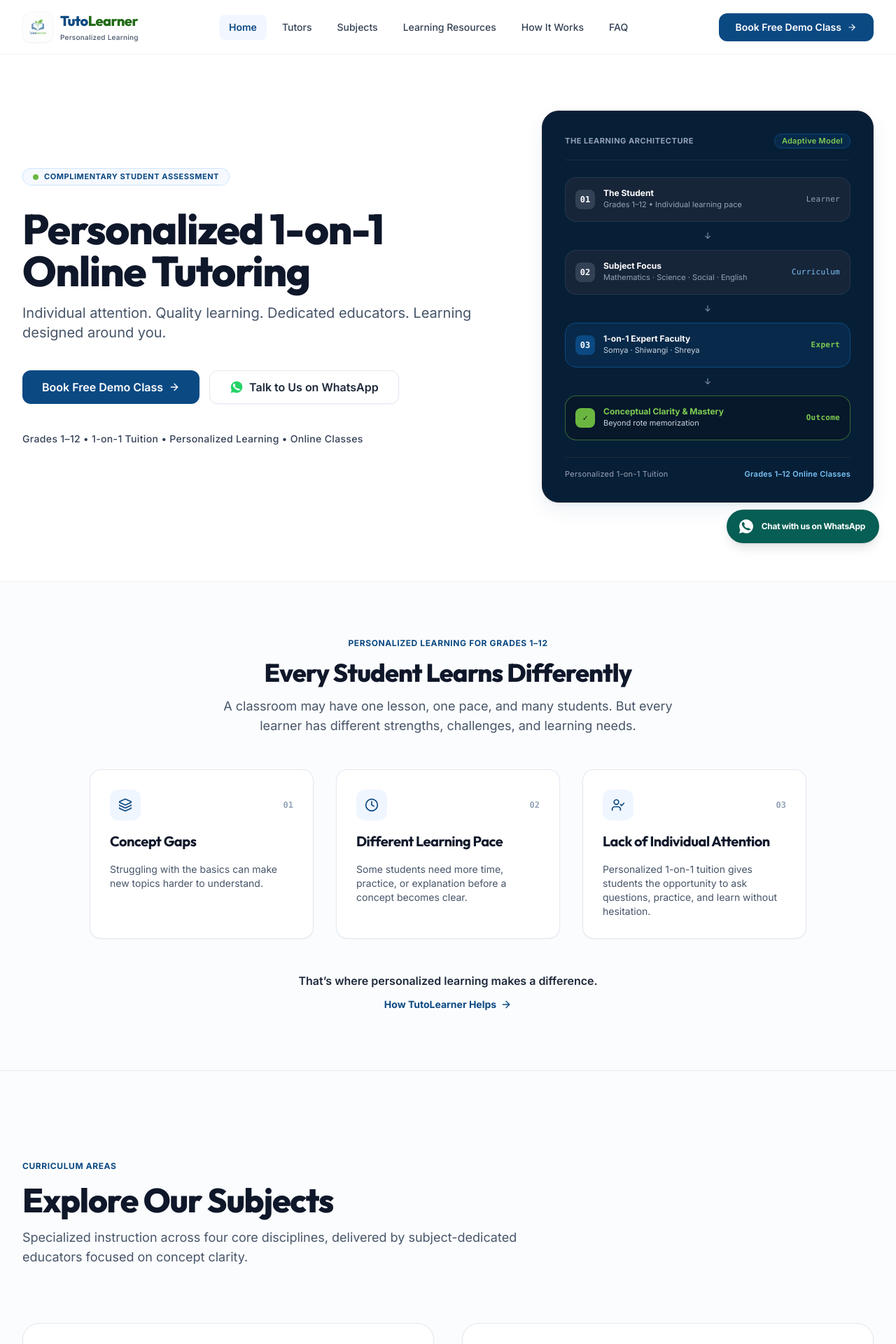
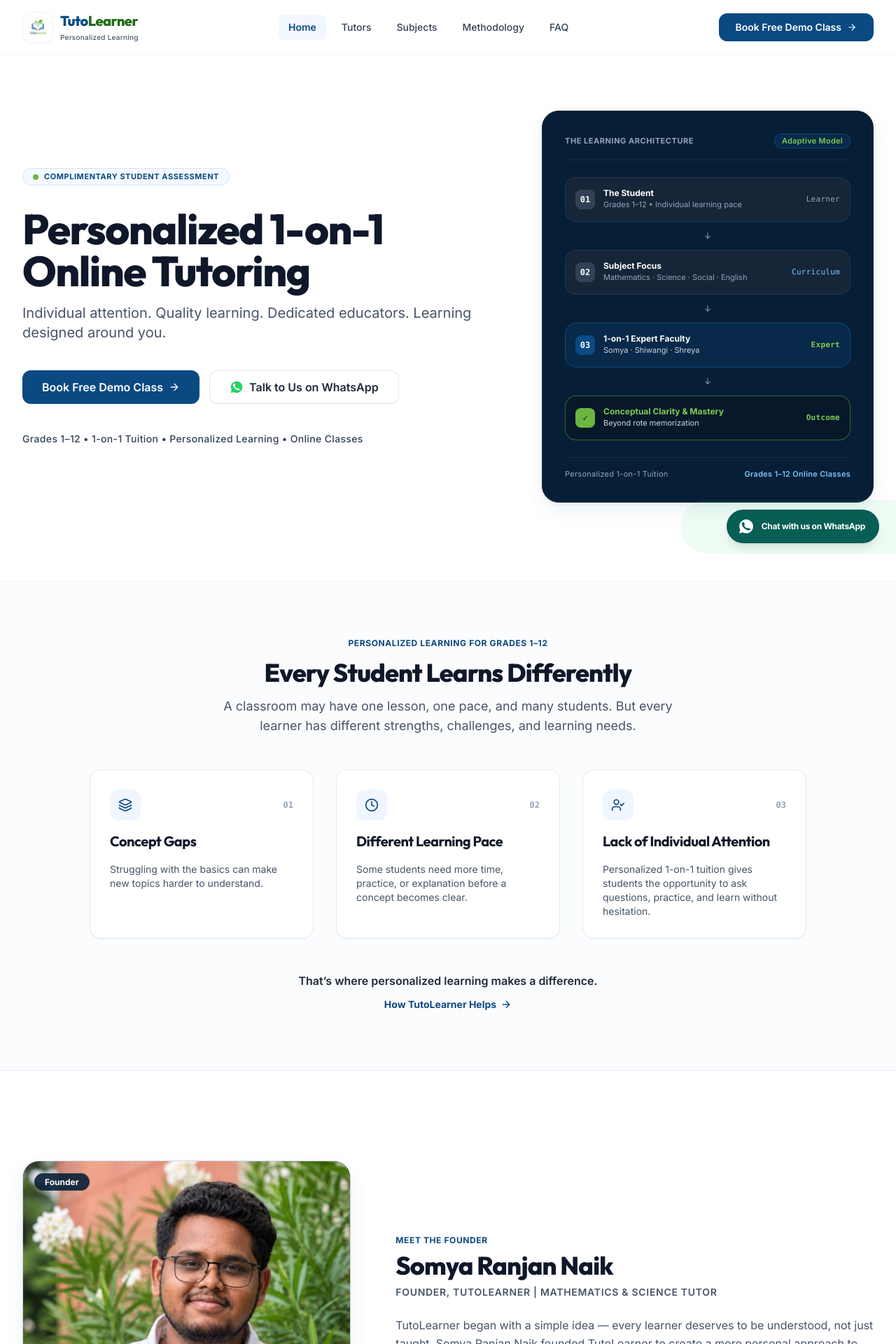
Before and after one commit to somyaranjan06/Tutolearner, a Next.js app: page / in a window 1280 px wide. Shown: the top 1920 px of the page at 70% size. Built offline with nearby package versions, Linux system fonts and the light colour scheme.

Commit message:
feat(homepage): streamline homepage to core introduction and conversion sections

```diff
--- a/src/app/page.tsx
+++ b/src/app/page.tsx
@@ -2,15 +2,9 @@
 import type { Metadata } from "next";
 import { Hero } from "@/components/home/Hero";
 import { ParentMessaging } from "@/components/home/ParentMessaging";
-import { SubjectExplorer } from "@/components/home/SubjectExplorer";
-import { TutorsSection } from "@/components/home/TutorsSection";
-import { LearningProcess } from "@/components/home/LearningProcess";
-import { FAQSection } from "@/components/home/FAQSection";
 import { AboutFounder } from "@/components/home/AboutFounder";
 import { FinalCTA } from "@/components/home/FinalCTA";
-import { JsonLd, generateFaqSchema } from "@/components/seo/JsonLd";
 import { siteConfig, getCanonicalUrl } from "@/data/siteConfig";
-import { faqs } from "@/data/faqs";
 
 export const metadata: Metadata = {
   title: "TutoLearner | Personalized 1-on-1 Online Tutoring",
@@ -38,39 +32,19 @@
 };
 
 export default function HomePage() {
-  const faqSchema = generateFaqSchema(faqs);
-
   return (
     <div className="flex flex-col min-h-screen">
-      {/* FAQPage Structured Data */}
-      <JsonLd data={faqSchema} />
-
       {/* 1. Hero Section */}
       <Hero />
 
       {/* 2. Parent-Focused Messaging Section (Every Student Learns Differently) */}
       <ParentMessaging />
 
-      {/* Below-the-fold sections with deferred layout computation for sub-second Hero LCP */}
-      <div className="content-auto">
-        {/* 3. Subject Explorer */}
-        <SubjectExplorer />
+      {/* 3. Founder / Trust Section (Somya Ranjan Naik) */}
+      <AboutFounder />
 
-        {/* 5. Tutors Section */}
-        <TutorsSection />
-
-        {/* 6. How TutoLearner Works (4-Step Process) */}
-        <LearningProcess />
-
-        {/* 7. FAQ Section */}
-        <FAQSection />
-
-        {/* 10. About the Founder (Somya Ranjan Naik) */}
-        <AboutFounder />
-
-        {/* 11. Final CTA */}
-        <FinalCTA />
-      </div>
+      {/* 4. Final CTA */}
+      <FinalCTA />
     </div>
   );
 }
--- a/src/components/home/ParentMessaging.tsx
+++ b/src/components/home/ParentMessaging.tsx
@@ -88,7 +88,7 @@
           </p>
           <div>
             <Link
-              href="/#how-it-works"
+              href="/methodology"
               className="inline-flex items-center gap-1.5 text-xs sm:text-sm font-bold text-[#0B4982] hover:text-[#083A68] underline-offset-4 hover:underline transition-colors py-1"
             >
               <span>How TutoLearner Helps</span>
--- a/src/data/navigation.ts
+++ b/src/data/navigation.ts
@@ -16,18 +16,13 @@
     description: "Mathematics, Science, Social Science & English",
   },
   {
-    label: "Learning Resources",
-    href: "/#resources",
-    description: "Concept notes, visual breakdowns & practice sheets",
-  },
-  {
-    label: "How It Works",
-    href: "/#how-it-works",
-    description: "Our 4-step personalized learning pathway",
+    label: "Methodology",
+    href: "/methodology",
+    description: "Our structured teaching approach & learning roadmap",
   },
   {
     label: "FAQ",
-    href: "/#faq",
+    href: "/faq",
     description: "Frequently asked questions about classes and tutors",
   },
 ];
@@ -38,13 +33,11 @@
   explore: [
     { label: "Tutors", href: "/tutors" },
     { label: "Subjects", href: "/subjects" },
-    { label: "Learning Resources", href: "/#resources" },
-    { label: "How It Works", href: "/#how-it-works" },
+    { label: "Methodology", href: "/methodology" },
   ],
   support: [
-    { label: "FAQ", href: "/#faq" },
+    { label: "FAQ", href: "/faq" },
     { label: "Contact", href: "/contact" },
-    { label: "Enquire", href: "/contact" },
   ],
   subjects: [
     { label: "Mathematics", href: "/subjects/mathematics" },
```
